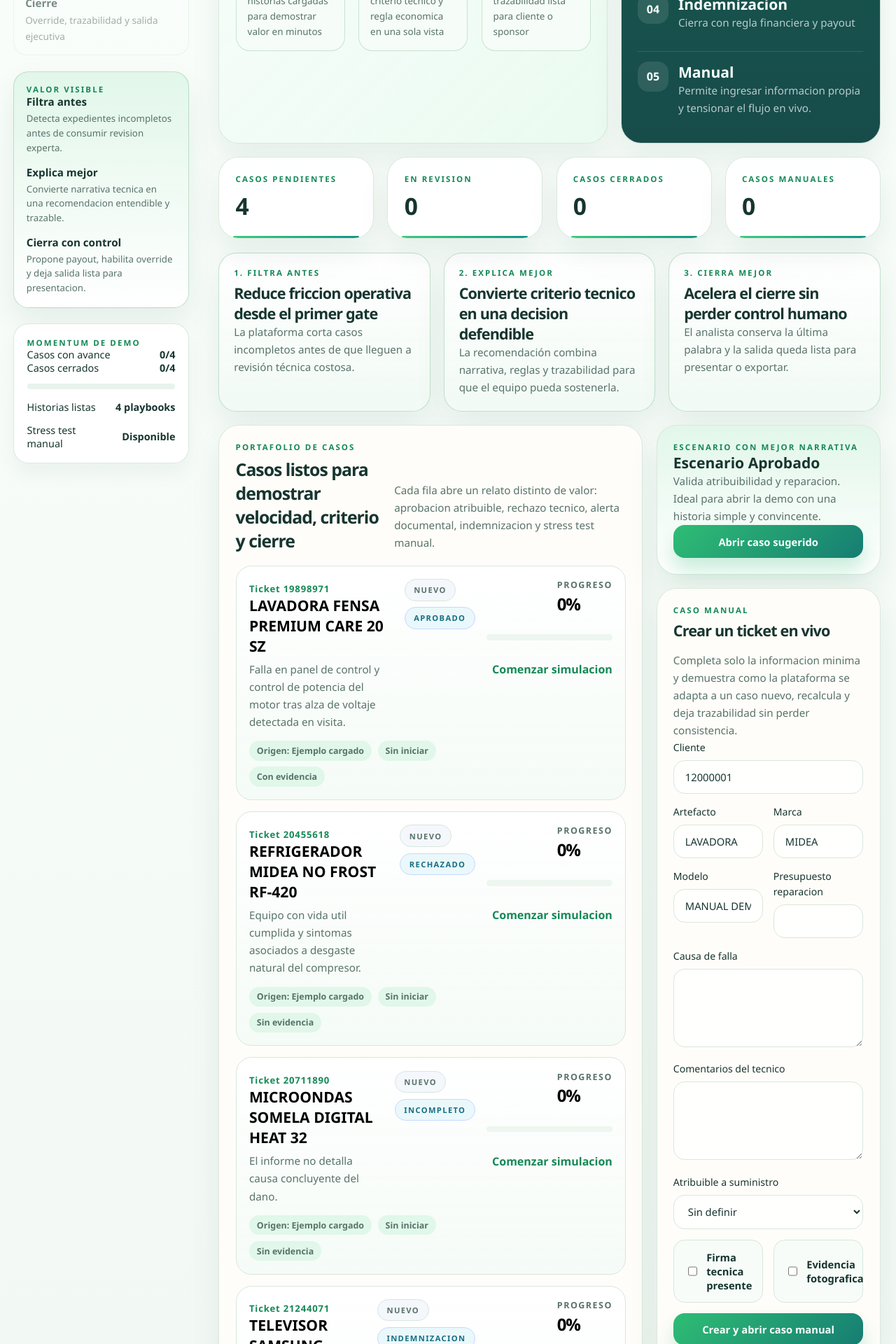
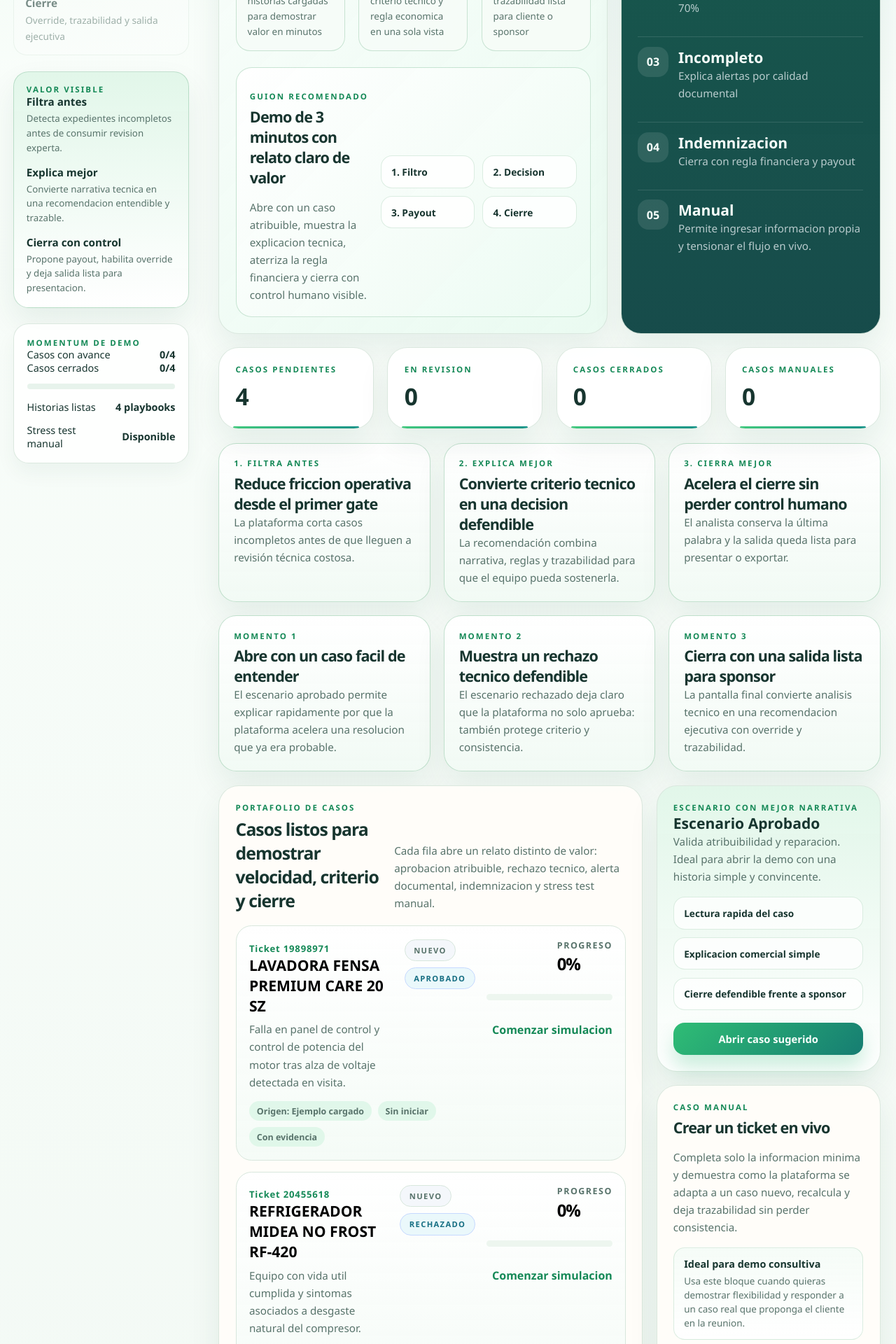
Before and after one commit to ispipipi/agente-auditoria-tecnica, a React (Vite) app: page / in a window 1280 px wide. Shown: the part 840-2760 px from the top of the page at 70% size. Built offline with nearby package versions, Linux system fonts and the light colour scheme.

Commit message:
Polish premium demo narrative and executive closing

```diff
--- a/src/pages/CaseInboxPage.jsx
+++ b/src/pages/CaseInboxPage.jsx
@@ -162,6 +162,23 @@ export function CaseInboxPage() {
               <span className="hero-stat-copy">cierre con trazabilidad lista para cliente o sponsor</span>
             </div>
           </div>
+
+          <div className="demo-agenda-card">
+            <div className="demo-agenda-copy">
+              <p className="section-kicker">Guion recomendado</p>
+              <h3 className="section-title small">Demo de 3 minutos con relato claro de valor</h3>
+              <p className="section-copy">
+                Abre con un caso atribuible, muestra la explicacion tecnica, aterriza la regla
+                financiera y cierra con control humano visible.
+              </p>
+            </div>
+            <div className="demo-agenda-steps">
+              <span>1. Filtro</span>
+              <span>2. Decision</span>
+              <span>3. Payout</span>
+              <span>4. Cierre</span>
+            </div>
+          </div>
         </div>
 
         <div className="dashboard-hero-panel">
@@ -183,6 +200,11 @@ export function CaseInboxPage() {
                   ? "Ideal para mostrar flexibilidad: edicion en vivo, recálculo y override con control."
                   : `${playbookLabels[nextCase.escenario]}. Perfecto para abrir la conversacion sobre valor operacional.`}
             </p>
+            <div className="hero-spotlight-points">
+              <span>Impacto visible en menos de 1 minuto</span>
+              <span>Decision entendible para negocio y tecnica</span>
+              <span>Salida final lista para defender</span>
+            </div>
           </div>
 
           <p className="panel-kicker">Recorrido de venta</p>
@@ -240,6 +262,24 @@ export function CaseInboxPage() {
           copy="El analista conserva la última palabra y la salida queda lista para presentar o exportar."
           kicker="3. Cierra mejor"
           title="Acelera el cierre sin perder control humano"
+        />
+      </section>
+
+      <section className="demo-script-grid">
+        <ValueProofCard
+          kicker="Momento 1"
+          title="Abre con un caso facil de entender"
+          copy="El escenario aprobado permite explicar rapidamente por que la plataforma acelera una resolucion que ya era probable."
+        />
+        <ValueProofCard
+          kicker="Momento 2"
+          title="Muestra un rechazo tecnico defendible"
+          copy="El escenario rechazado deja claro que la plataforma no solo aprueba: también protege criterio y consistencia."
+        />
+        <ValueProofCard
+          kicker="Momento 3"
+          title="Cierra con una salida lista para sponsor"
+          copy="La pantalla final convierte analisis tecnico en una recomendacion ejecutiva con override y trazabilidad."
         />
       </section>
 
@@ -339,6 +379,11 @@ export function CaseInboxPage() {
                 ? "Usa este ticket para mostrar flexibilidad operativa y cambios en vivo sin depender del mock."
                 : `${playbookLabels[nextCase.escenario]}. Ideal para abrir la demo con una historia simple y convincente.`}
             </p>
+            <div className="sidebar-value-list">
+              <span>Lectura rapida del caso</span>
+              <span>Explicacion comercial simple</span>
+              <span>Cierre defendible frente a sponsor</span>
+            </div>
             <button className="primary-button w-full" onClick={() => openCase(nextCase)} type="button">
               {dashboardMetrics.inReview > 0 ? "Retomar caso activo" : "Abrir caso sugerido"}
             </button>
@@ -358,6 +403,14 @@ export function CaseInboxPage() {
               Completa solo la informacion minima y demuestra como la plataforma se adapta a un
               caso nuevo, recalcula y deja trazabilidad sin perder consistencia.
             </p>
+
+            <div className="manual-hint-card">
+              <strong>Ideal para demo consultiva</strong>
+              <span>
+                Usa este bloque cuando quieras demostrar flexibilidad y responder a un caso real
+                que proponga el cliente en la reunion.
+              </span>
+            </div>
 
             {showManualForm ? (
               <form className="manual-case-form" onSubmit={handleManualSubmit}>
--- a/src/pages/ResultPage.jsx
+++ b/src/pages/ResultPage.jsx
@@ -96,6 +96,27 @@ export function ResultPage() {
         }
       >
         <div className="space-y-6">
+          <div className="executive-strip">
+            <div>
+              <p className="section-kicker">Salida ejecutiva</p>
+              <h3 className="section-title small">Un cierre que el equipo tecnico puede explicar y negocio puede presentar.</h3>
+            </div>
+            <div className="executive-strip-metrics">
+              <div>
+                <strong>{effectiveDecision}</strong>
+                <span>Decision final visible</span>
+              </div>
+              <div>
+                <strong>{override?.intervencionHumana ? "Con override" : "Sin override"}</strong>
+                <span>Control humano trazado</span>
+              </div>
+              <div>
+                <strong>{formatCurrency(caseItem.presupuestoReparacion)}</strong>
+                <span>Salida economica lista</span>
+              </div>
+            </div>
+          </div>
+
           <div className="value-banner">
             <div>
               <p className="section-kicker">Valor de cierre</p>
@@ -201,6 +222,11 @@ export function ResultPage() {
                   con trazabilidad obligatoria.
                 </p>
 
+                <div className="decision-room-card">
+                  <strong>Lo que demuestra esta pantalla</strong>
+                  <span>La plataforma recomienda, negocio entiende y el analista conserva la ultima palabra.</span>
+                </div>
+
                 {!isClosed ? (
                   <div className="action-stack">
                     <button className="primary-button w-full" onClick={handleApprove} type="button">
@@ -273,6 +299,15 @@ export function ResultPage() {
                     <p className="note-copy">{override.comentarioOverride}</p>
                   </div>
                 ) : null}
+
+                <div className="handoff-card">
+                  <p className="field-label">Checklist de salida</p>
+                  <ul className="value-list">
+                    <li>Decision final visible para sponsor.</li>
+                    <li>Trazabilidad lista para auditoria interna.</li>
+                    <li>Vista preparada para PDF o impresion.</li>
+                  </ul>
+                </div>
               </div>
 
               <div className="print-only info-card">
--- a/src/styles/index.css
+++ b/src/styles/index.css
@@ -522,6 +522,51 @@ img {
   margin-top: 1.4rem;
 }
 
+.demo-agenda-card,
+.executive-strip {
+  display: grid;
+  grid-template-columns: minmax(0, 1.1fr) minmax(280px, 0.9fr);
+  gap: 1rem;
+  align-items: center;
+  margin-top: 1.4rem;
+  padding: 1.1rem 1.2rem;
+  border: 1px solid rgba(157, 206, 176, 0.52);
+  border-radius: 1.4rem;
+  background: linear-gradient(135deg, rgba(255, 255, 255, 0.96), rgba(236, 251, 242, 0.94));
+}
+
+.demo-agenda-steps,
+.hero-spotlight-points,
+.sidebar-value-list,
+.executive-strip-metrics {
+  display: grid;
+  gap: 0.7rem;
+}
+
+.demo-agenda-steps {
+  grid-template-columns: repeat(2, minmax(0, 1fr));
+}
+
+.demo-agenda-steps span,
+.hero-spotlight-points span,
+.sidebar-value-list span,
+.executive-strip-metrics div,
+.manual-hint-card,
+.decision-room-card,
+.handoff-card {
+  padding: 0.8rem 0.9rem;
+  border-radius: 1rem;
+  border: 1px solid rgba(157, 206, 176, 0.36);
+}
+
+.demo-agenda-steps span,
+.executive-strip-metrics div {
+  background: rgba(255, 255, 255, 0.84);
+  font-size: 0.86rem;
+  font-weight: 700;
+  color: var(--text-primary);
+}
+
 .hero-stat-card {
   padding: 1rem;
   border: 1px solid rgba(157, 206, 176, 0.52);
@@ -567,6 +612,17 @@ img {
   border: 1px solid rgba(255, 255, 255, 0.12);
   border-radius: 1.3rem;
   background: rgba(255, 255, 255, 0.06);
+}
+
+.hero-spotlight-points {
+  margin-top: 1rem;
+}
+
+.hero-spotlight-points span {
+  background: rgba(255, 255, 255, 0.08);
+  color: rgba(247, 255, 251, 0.88);
+  font-size: 0.82rem;
+  line-height: 1.45;
 }
 
 .hero-spotlight-row {
@@ -641,6 +697,13 @@ img {
   margin-bottom: 1.2rem;
 }
 
+.demo-script-grid {
+  display: grid;
+  grid-template-columns: repeat(3, minmax(0, 1fr));
+  gap: 1.2rem;
+  margin-bottom: 1.2rem;
+}
+
 .value-proof-card {
   padding: 1.3rem;
   border: 1px solid rgba(157, 206, 176, 0.6);
@@ -703,6 +766,17 @@ img {
   background:
     linear-gradient(180deg, rgba(224, 246, 232, 0.95), rgba(255, 255, 255, 0.96)),
     var(--bg-surface);
+}
+
+.sidebar-value-list {
+  margin: 1rem 0 1.1rem;
+}
+
+.sidebar-value-list span {
+  background: rgba(255, 255, 255, 0.75);
+  color: var(--text-primary);
+  font-size: 0.85rem;
+  font-weight: 600;
 }
 
 .surface-eyebrow-row,
@@ -1035,6 +1109,28 @@ img {
   background:
     linear-gradient(180deg, rgba(255, 255, 255, 0.95), rgba(224, 246, 232, 0.62)),
     var(--bg-soft);
+}
+
+.executive-strip {
+  margin-top: 0;
+}
+
+.executive-strip-metrics {
+  grid-template-columns: repeat(3, minmax(0, 1fr));
+}
+
+.executive-strip-metrics strong {
+  display: block;
+  font-size: 0.98rem;
+  color: var(--text-primary);
+}
+
+.executive-strip-metrics span {
+  display: block;
+  margin-top: 0.18rem;
+  color: var(--text-secondary);
+  font-size: 0.78rem;
+  line-height: 1.45;
 }
 
 .keyword-highlight {
@@ -1280,6 +1376,29 @@ img {
   margin-top: 1rem;
 }
 
+.manual-hint-card,
+.decision-room-card,
+.handoff-card {
+  margin-top: 1rem;
+  background: linear-gradient(180deg, rgba(245, 252, 247, 0.96), rgba(255, 255, 255, 0.9));
+}
+
+.manual-hint-card strong,
+.decision-room-card strong {
+  display: block;
+  color: var(--text-primary);
+  font-size: 0.9rem;
+}
+
+.manual-hint-card span,
+.decision-room-card span {
+  display: block;
+  margin-top: 0.3rem;
+  color: var(--text-secondary);
+  font-size: 0.84rem;
+  line-height: 1.5;
+}
+
 .manual-form-grid,
 .manual-check-grid {
   display: grid;
@@ -1387,6 +1506,10 @@ img {
   .value-proof-grid {
     grid-template-columns: 1fr;
   }
+
+  .demo-script-grid {
+    grid-template-columns: 1fr;
+  }
 }
 
 @media (max-width: 940px) {
@@ -1395,6 +1518,8 @@ img {
   }
 
   .value-banner,
+  .demo-agenda-card,
+  .executive-strip,
   .hero-stat-strip,
   .stepper-grid,
   .field-grid,
@@ -1435,6 +1560,11 @@ img {
   .value-banner-metrics {
     grid-template-columns: 1fr;
   }
+
+  .demo-agenda-steps,
+  .executive-strip-metrics {
+    grid-template-columns: 1fr;
+  }
 }
 
 @media (max-width: 640px) {
```
